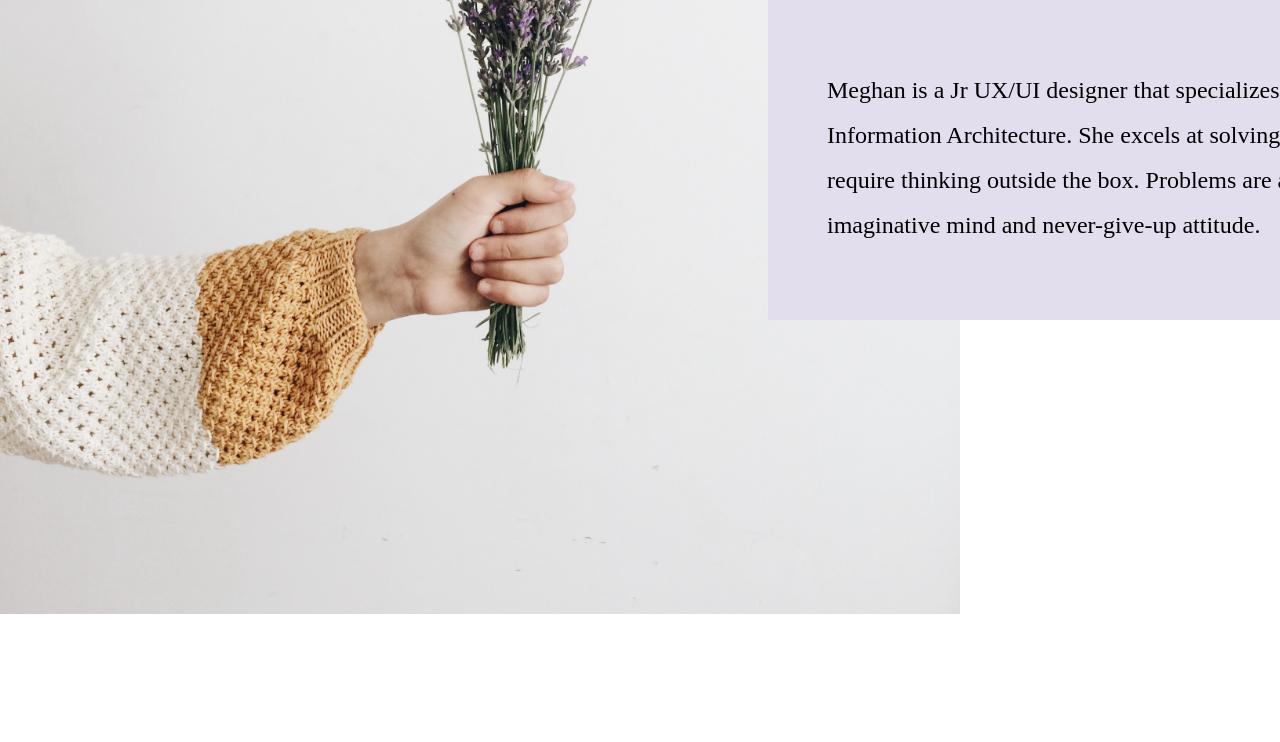
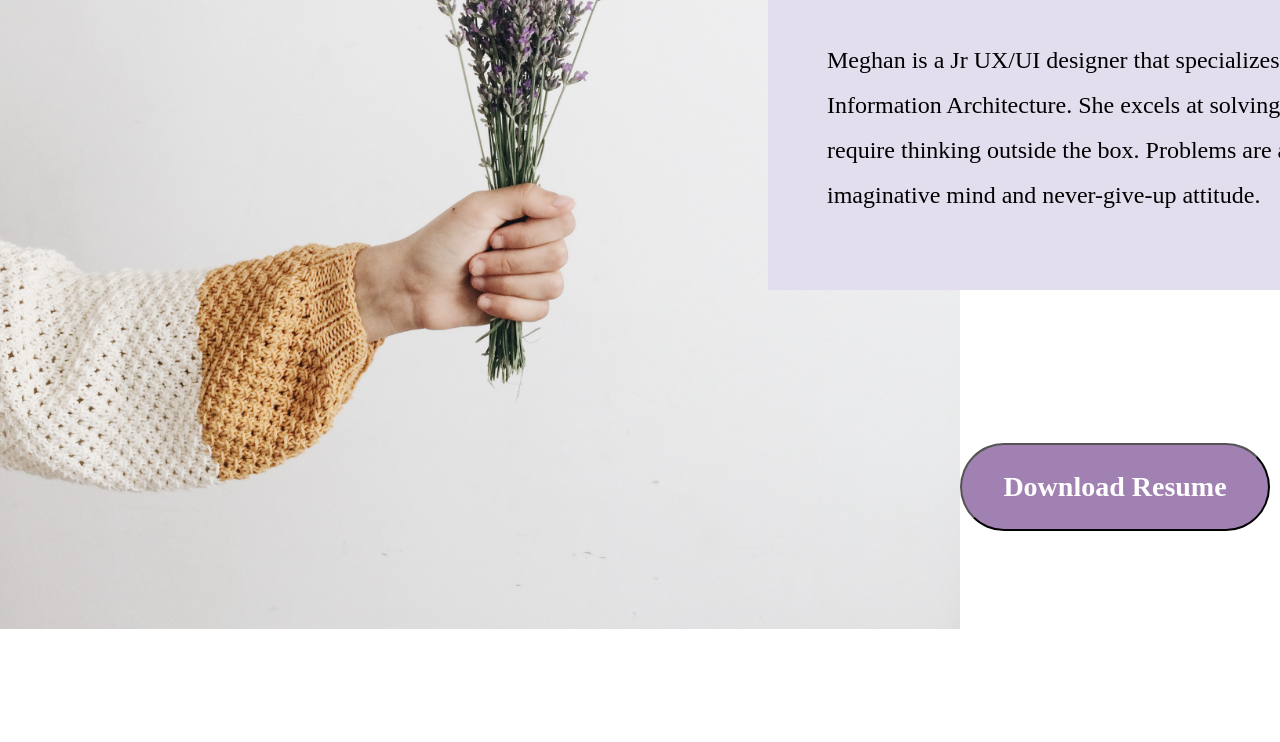
Before and after one commit to meggirl22/UX_UI_HW_19, a plain HTML site: page index.html in a window 1280 px wide. Shown: the part 512-1254 px from the top of the page. Drawn offline with Linux system fonts and the light colour scheme; a web font is replaced by a local one.

Commit message:
Styling the new interaction - 7.23.23

```diff
--- a/css/style.css
+++ b/css/style.css
@@ -55,11 +55,11 @@ li {
 
 /* This is the design for About Me Section */
 .content {
-    padding-top: 35px;
+    padding-top: 50px;
     width: 100%;
     display: grid;
     grid-template-columns: 15% 15% 15% 15% 15% 15%;
-    grid-template-rows: 33% 33% 33%;
+    grid-template-rows: 25% 25% 15% 11% 24%;
 }
 h1 {
     display: flex;
@@ -111,8 +111,45 @@ h1 {
     grid-row: 2/3;
 }
 .resumeButton {
+    border-radius: 65px;
+    background: #A181B1;
+    /* font coding */
+        color: #FFF;
+        text-align: center;
+        font-family: Nunito Sans;
+        font-size: 28px;
+        font-style: normal;
+        font-weight: 700;
+        line-height: normal;
+    display: flex;
+    width: 310px;
+    height: 88px;
+    padding: 10px 30px;
+    justify-content: center;
+    align-items: center;
+    align-content: center;
+    gap: 10px;
+    flex-shrink: 0;
+    flex-wrap: wrap;
+    grid-column: 6/7;
+    grid-row: 4;
+}
+#thankYou {
+    color: #000;
+    text-align: center;
+    display: flex;
+    width: 310px;
+    height: 64px;
+    font-family: Nunito Sans;
+    font-size: 16px;
+    font-style: normal;
+    font-weight: 300;
+    line-height: normal;
+    grid-column: 6/7;
+    grid-row: 5;
+    padding-left: 32px;
+}
 
-}
 /* This is design for My Skills section */
 .mySkills {
     justify-content: center;
--- a/js/main.js
+++ b/js/main.js
@@ -1,3 +1,3 @@
 function myFunction() {
-    document.getElementById("thankYou").innerHTML = "Thank you downloading my resume";
+    document.getElementById("thankYou").innerHTML = "                      Thank you downloading my resume";
   }
```
